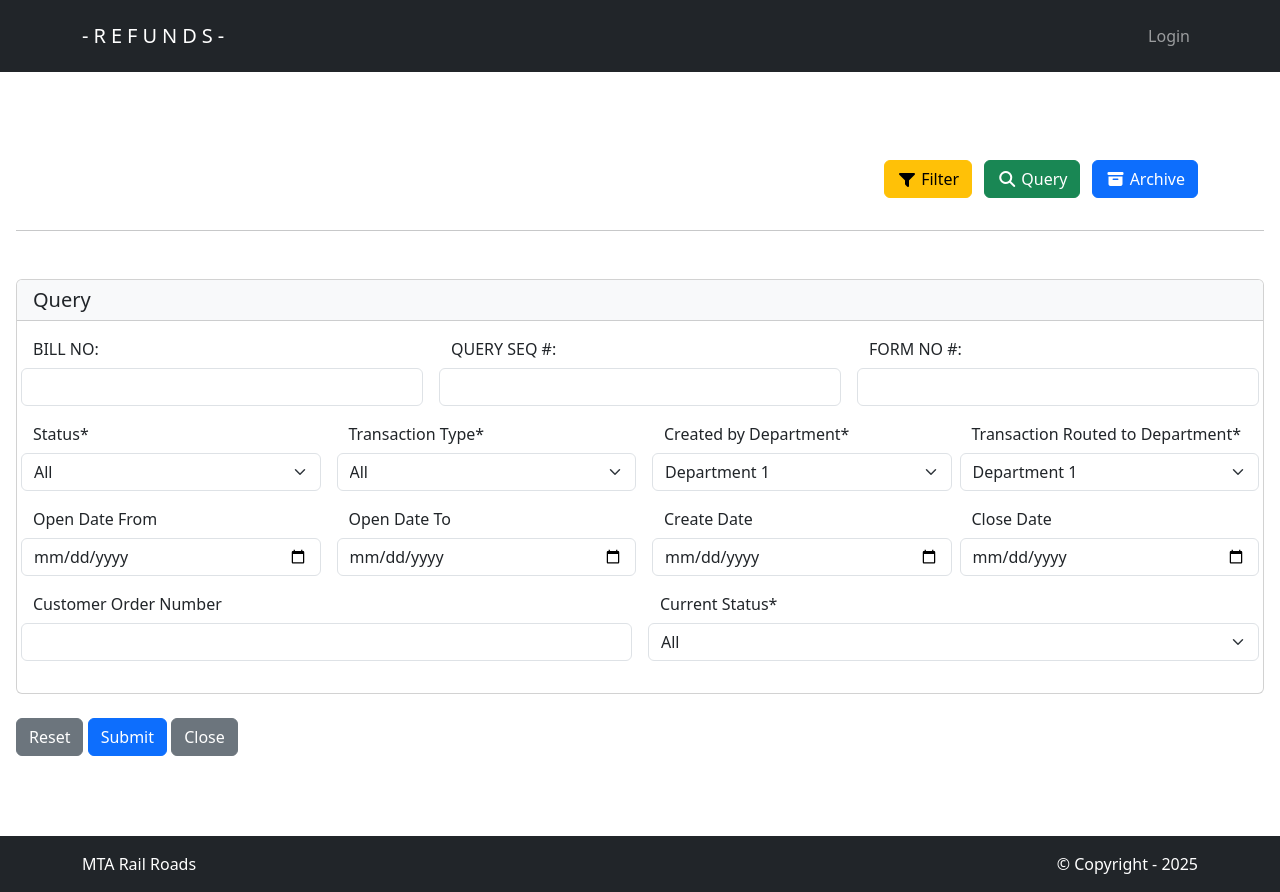
After one commit to yeswanth-fullstack/mta, a Django app: page /query/ in a window 1280 px wide. The commit adds this page. Run offline with Django 5.2, Linux system fonts and the light colour scheme; some libraries are stand-ins or nearby versions.

Commit message:
query field

```diff
--- a/home/forms.py
+++ b/home/forms.py
@@ -154,3 +154,91 @@ class ReasonStatusInformation(BaseFormTemplate):
             "reason",
             "status_update",
         )
+
+
+class QueryForm(BaseFormTemplate):
+    bill_number = forms.CharField(max_length=20, label="BILL NO:", required=False)
+    query_seq = forms.CharField(max_length=20, label="QUERY SEQ #:", required=False)
+    form_no = forms.CharField(max_length=20, label="FORM NO #:", required=False)
+    status = forms.ChoiceField(
+        choices=[
+            ("all", "All"),
+            ("open", "Open"),
+            ("closed", "Closed"),
+        ],
+        label="Status",
+    )
+    transaction_type = forms.ChoiceField(
+        choices=[
+            ("all", "All"),
+            ("type1", "Type 1"),
+            ("type2", "Type 2"),
+        ],
+        label="Transaction Type",
+    )
+    created_by_department = forms.ChoiceField(
+        choices=[("dept1", "Department 1"), ("dept2", "Department 2")],
+        label="Created by Department",
+    )
+    transaction_routed_to_department = forms.ChoiceField(
+        choices=[("dept1", "Department 1"), ("dept2", "Department 2")],
+        label="Transaction Routed to Department",
+    )
+    open_date_from = forms.DateField(
+        label="Open Date From",
+        widget=forms.DateInput(attrs={"type": "date"}),
+        required=False,
+    )
+    open_date_to = forms.DateField(
+        label="Open Date To",
+        widget=forms.DateInput(attrs={"type": "date"}),
+        required=False,
+    )
+    create_date = forms.DateField(
+        label="Create Date",
+        widget=forms.DateInput(attrs={"type": "date"}),
+        required=False,
+    )
+    close_date = forms.DateField(
+        label="Close Date",
+        widget=forms.DateInput(attrs={"type": "date"}),
+        required=False,
+    )
+    customer_order_number = forms.CharField(
+        max_length=30, label="Customer Order Number", required=False
+    )
+    current_status = forms.ChoiceField(
+        choices=[
+            ("all", "All"),
+            ("pending", "Pending"),
+            ("approved", "Approved"),
+            ("denied", "Denied"),
+        ],
+        label="Current Status",
+    )
+
+    def __init__(self, *args, **kwargs):
+        super().__init__(*args, **kwargs)
+        self.helper.layout = Layout(
+            Row(
+                Column("bill_number", css_class="me-2"),
+                Column("query_seq", css_class="mx-2"),
+                Column("form_no", css_class="ms-2"),
+            ),
+            Row(
+                Column("status", css_class="me-2"),
+                Column("transaction_type", css_class="mx-2"),
+                Column("created_by_department", css_class="ms-2"),
+                Column("transaction_routed_to_department", css_class="ms-2"),
+            ),
+            Row(
+                Column("open_date_from", css_class="me-2"),
+                Column("open_date_to", css_class="mx-2"),
+                Column("create_date", css_class="ms-2"),
+                Column("close_date", css_class="ms-2"),
+            ),
+            Row(
+                Column("customer_order_number", css_class="me-2"),
+                Column("current_status", css_class="ms-2"),
+            ),
+        )
--- /dev/null
+++ b/home/templates/home/filter.html
@@ -0,0 +1,42 @@
+{% extends 'base.html' %} {% block content %}{% load crispy_forms_tags %}
+<div class="p-3">
+  <div class="container">
+    <div class="d-flex gap-2">
+      <div class="ms-auto"></div>
+      <a href="#" class="btn btn-warning me-1">
+        <i class="fas fa-filter"></i> Filter
+      </a>
+      <a href="{% url 'home.query' %}" class="btn btn-success me-1">
+        <i class="fas fa-search"></i> Query
+      </a>
+      <a href="#" class="btn btn-primary">
+        <i class="fas fa-archive"></i> Archive
+      </a>
+    </div>
+  </div>
+  <div class="row mt-3">
+    <div class="col mx-auto mb-3">
+      <hr />
+      {% if template_data.filter == True %}
+      <div class="mt-5 mb-5">
+        <form id="profile-form" method="post" action="#" novalidate>
+          {% csrf_token %}
+          <div class="card mb-4">
+            <div class="card-header bg-light">
+              <h5 class="mb-0">Query</h5>
+            </div>
+            <div class="card-body">{% crispy template_data.forms %}</div>
+          </div>
+
+          <div class="mt-4">
+            <button type="reset" class="btn btn-secondary">Reset</button>
+            <button type="submit" class="btn btn-primary">Submit</button>
+            <button type="button" class="btn btn-secondary">Close</button>
+          </div>
+        </form>
+      </div>
+      {% endif %}
+    </div>
+  </div>
+</div>
+{% endblock content %}
--- a/home/urls.py
+++ b/home/urls.py
@@ -8,4 +8,5 @@ urlpatterns = [
     path("<int:id>/", views.show, name="home.show"),
     path("<slug:page>/<slug:subpage>/", views.subpage, name="home.subpage"),
     path("refund/", views.refund, name="home.refund"),
+    path("query/", views.query, name="home.query"),
 ]
--- a/home/views.py
+++ b/home/views.py
@@ -1,5 +1,5 @@
 from django.shortcuts import render
-from .forms import PersonalInformation, RoutingInformation
+from .forms import PersonalInformation, RoutingInformation, QueryForm
 
 JSON_data = [
     {
@@ -622,3 +622,14 @@ def refund(request):
             )
         else:
             return render(request, "home/refund.html", {"template_data": template_data})
+
+
+def query(request):
+    template_data = {}
+    template_data["title"] = "Query Form"
+    template_data["filter"] = True
+    if request.method == "GET":
+        query_form = QueryForm(prefix="query")
+        template_data["forms"] = query_form
+        return render(request, "home/filter.html", {"template_data": template_data})
+    return render(request, "home/filter.html", {"template_data": template_data})
```
Also changed, not shown: home/templates/home/index.html (+6 -1 lines).
